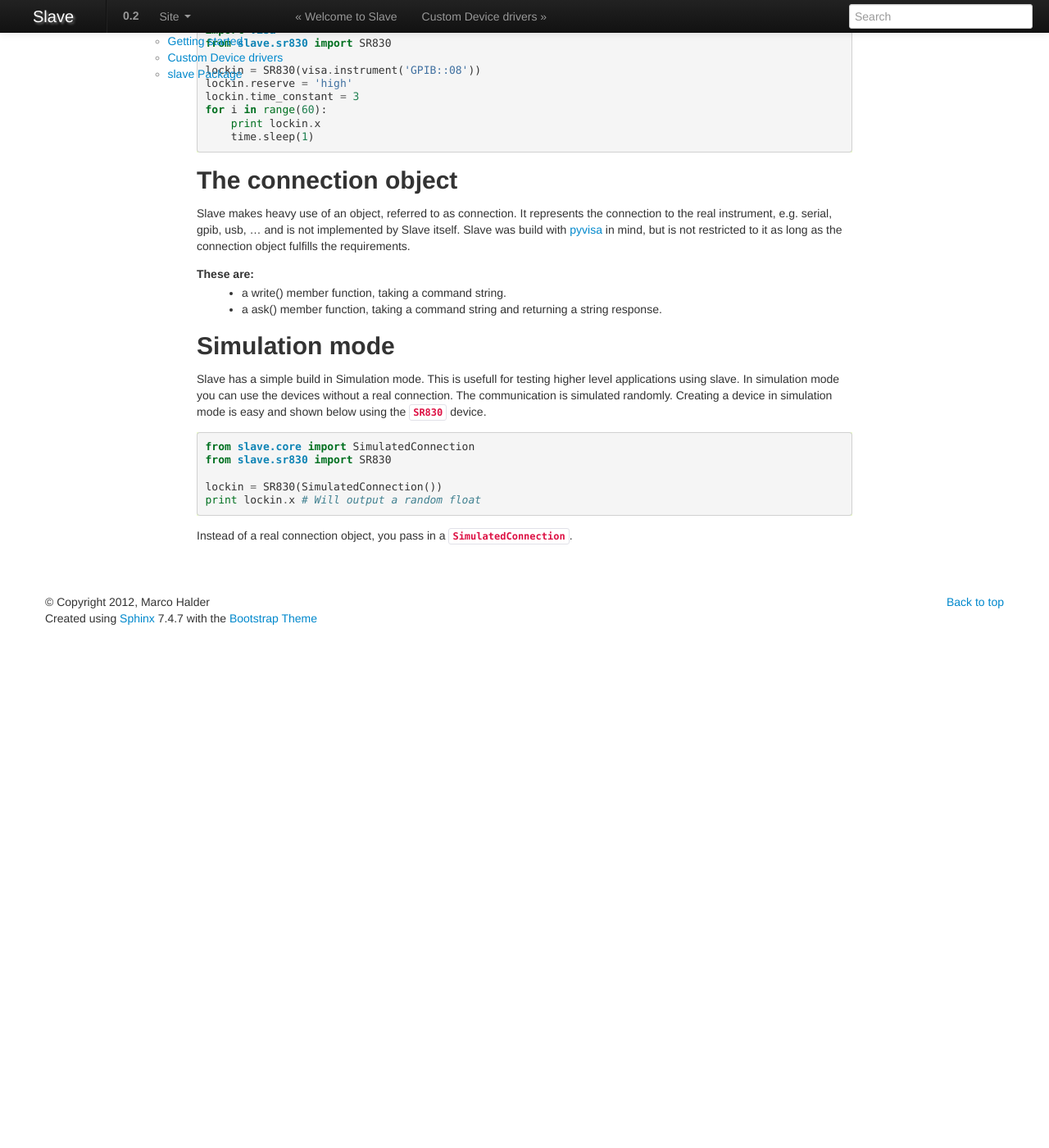
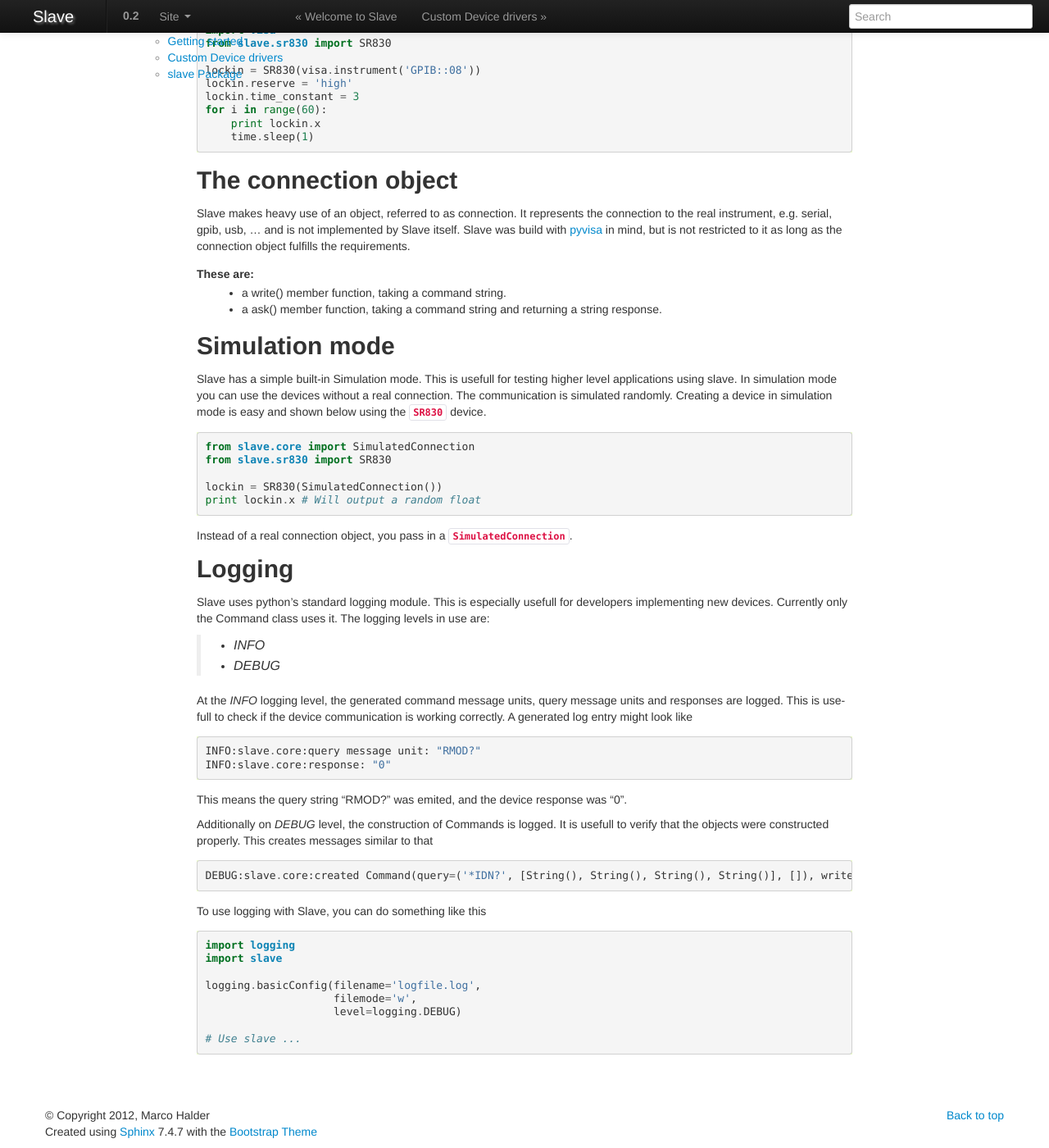
Before and after one commit to p3trus/slave, a Sphinx documentation site: the page built from doc/source/intro.rst, in a window 1280 px wide and 1400 px high, scrolled down 789 px. Shown: the whole window at 82% size. Built offline with Sphinx 7.4.7, drawn with Linux system fonts in a browser that asks for light colours; formulas are drawn with MathJax 3; before the commit the page ends 1563 px from its top, so only the background shows below that.

Commit message:
Wrote logging doc entry; small modifications of logging messages.

```diff
--- a/doc/source/intro.rst
+++ b/doc/source/intro.rst
@@ -73,7 +73,7 @@ These are:
 Simulation mode
 ---------------
 
-Slave has a simple build in Simulation mode. This is usefull for testing higher
+Slave has a simple built-in Simulation mode. This is usefull for testing higher
 level applications using slave. In simulation mode you can use the devices
 without a real connection. The communication is simulated randomly. Creating a
 device in simulation mode is easy and shown below using the
@@ -88,3 +88,43 @@ device in simulation mode is easy and shown below using the
 
 Instead of a real connection object, you pass in a
 :class:`~.slave.core.SimulatedConnection`.
+
+Logging
+-------
+
+Slave uses python's standard `logging` module. This is especially usefull for
+developers implementing new devices. Currently only the Command class uses it.
+The logging levels in use are:
+
+ * *INFO*
+ * *DEBUG*
+
+At the *INFO* logging level, the generated command message units, query message
+units and responses are logged. This is usefull to check if the device
+communication is working correctly. A generated log entry might look like
+::
+
+    INFO:slave.core:query message unit: "RMOD?"
+    INFO:slave.core:response: "0"
+
+This means the query string "RMOD?" was emited, and the device response was
+"0".
+
+Additionally on *DEBUG* level, the construction of Commands is logged. It is
+usefull to verify that the objects were constructed properly. This creates
+messages similar to that
+::
+
+    DEBUG:slave.core:created Command(query=('*IDN?', [String(), String(), String(), String()], []), write=(None, [String(), String(), String(), String()]), connection=None, cfg={'program header prefix': '', 'response data separator': ',', 'program header separator': ' ', 'response header separator': ' ', 'program data separator': ','})
+
+To use logging with Slave, you can do something like this
+::
+
+    import logging
+    import slave
+
+    logging.basicConfig(filename='logfile.log',
+                        filemode='w',
+                        level=logging.DEBUG)
+
+    # Use slave ...
```
Also changed, not shown: 1 other file.
